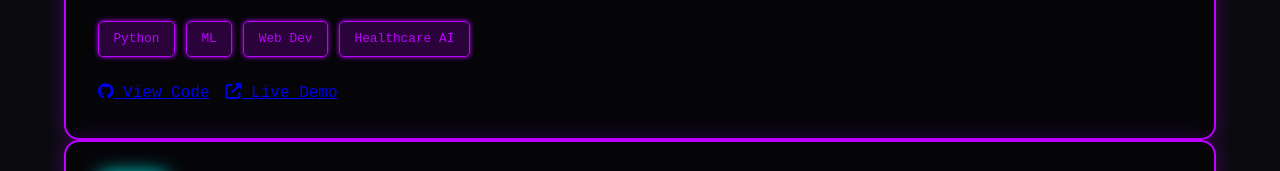
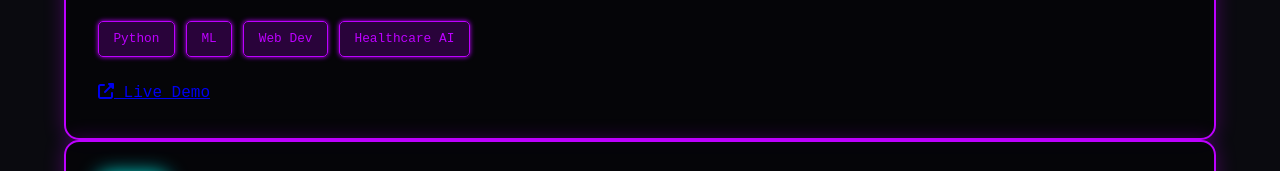
Before and after one commit to bhargavi1172001/Bhargiportfolio, a plain HTML site: page index.html in a window 1280 px wide. Shown: the part 4649-4820 px from the top of the page. Drawn offline with Linux system fonts and the light colour scheme; animation ran at ten frames a second.

Commit message:
Update index.html

```diff
--- a/index.html
+++ b/index.html
@@ -1294,9 +1294,6 @@
                 </div>
                 <div class="project-links" style="margin-top: 1.5rem; display: flex; gap: 1rem;">
         <a href="https://drive.google.com/file/d/1qaf_FuEO29h_Pu8czkqnBRFqNrk-g76C/view?usp=sharing" target="_blank" rel="noopener noreferrer" class="project-link">
-            <i class="fab fa-github"></i> View Code
-        </a>
-        <a href="YOUR_DEMO_LINK_HERE" target="_blank" rel="noopener noreferrer" class="project-link">
             <i class="fas fa-external-link-alt"></i> Live Demo
         </a>
     </div>
```
